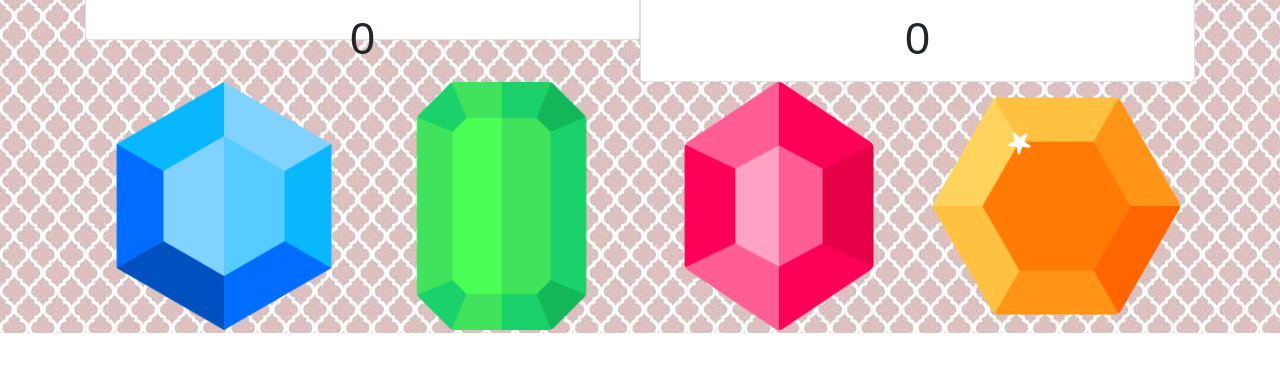
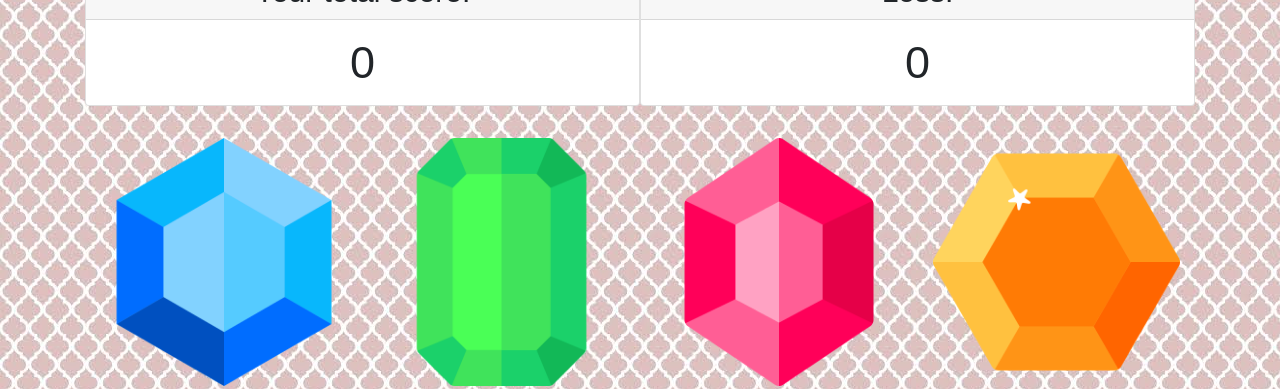
Before and after one commit to tyler-stewart1026/unit-4-game, a plain HTML site: page index.html in a window 1280 px wide. Shown: the part 754-1143 px from the top of the page. Before the commit the page ends 1087 px from the top, so only its background shows below. Drawn offline with nearby package versions, Linux system fonts and the light colour scheme; a web font is replaced by a local one.

Commit message:
finishing touches

```diff
--- a/assets/css/stylesheet.css
+++ b/assets/css/stylesheet.css
@@ -22,7 +22,7 @@ h2 {
 }
 
 .rules {
-    margin-bottom: 8px;
+    margin-bottom: 2rem;
 }
 
 #crystals {
@@ -59,7 +59,7 @@ h2 {
 
 .totalScore {
     display: block;
-    height: 100px;
+    height: 100%;
     padding: 0px;
 }
 
@@ -77,7 +77,10 @@ h2 {
 
 .totalscore-body {
     text-align: center;
-    margin-bottom: 10px;
+}
+
+.crystals-body {
+    margin-top: 2rem;
 }
 
 .targetnumber-body {
--- a/index.html
+++ b/index.html
@@ -35,7 +35,7 @@
             <div class="card-header">
                 <h2>The low down in crystal town!</h2>
             </div>
-            <div class="card-body">
+            <div class="card-body rules-body">
                 <p>
                     Here you will be assigned a random number when the game starts.
                 </p>
@@ -100,8 +100,7 @@
 
 
     <div class="container">
-        <div class="row">
-
+        <div class="row crystals-body">
             <div class="col-md-3">
                 <div class="crystal1">
                     <img id="crystals" src="assets/images/blue.jpg" alt="blue gem">
@@ -122,7 +121,6 @@
                     <img id="crystals" src="assets/images/yellow.jpg" alt="yellow gem">
                 </div>
             </div>
-
         </div>
     </div>
     <!-- JQuery CDN -->
```
Lines whose indentation alone changed are shown as unchanged.
